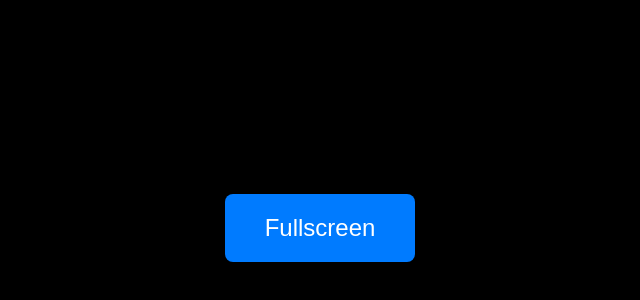
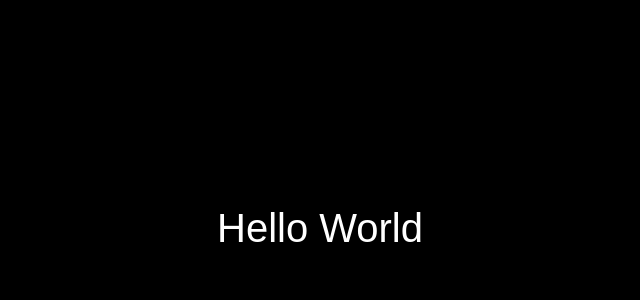
Before and after one commit to papaplaygamer10/Costa, a plain HTML site: page index.html in a window 1280 px wide. Shown: the part 172-472 px from the top of the page, without its empty margins (320-960 px from the left). Drawn offline with Linux system fonts and the light colour scheme.

Commit message:
Update index.html

```diff
--- a/index.html
+++ b/index.html
@@ -14,32 +14,24 @@
             justify-content: center;
             align-items: center;
             background-color: #000;
+            font-family: Arial, sans-serif;
         }
-        #image, #fullscreen-button {
+        #image, #message {
             display: none;
         }
         #image {
             max-width: 100%;
             max-height: 100%;
         }
-        #fullscreen-button {
-            padding: 20px 40px;
-            font-size: 24px;
-            cursor: pointer;
-            border: none;
-            border-radius: 8px;
-            background-color: #007bff;
+        #message {
             color: white;
-            outline: none;
-        }
-        #fullscreen-button:hover {
-            background-color: #0056b3;
+            font-size: 40px;
         }
     </style>
 </head>
 <body>
     <img id="image" src="https://raw.githubusercontent.com/papaplaygamer10/Costa/78664099c290fbe0921709ed62b50bf4dc3b5b64/Screenshot_20250104_220048.jpg" alt="Welcome Image">
-    <button id="fullscreen-button">Fullscreen</button>
+    <div id="message">Hello World</div>
 
     <script>
         window.addEventListener('load', () => {
@@ -57,17 +49,14 @@
             requestFullScreen();
 
             const image = document.getElementById('image');
-            const button = document.getElementById('fullscreen-button');
+            const message = document.getElementById('message');
 
-            // Show image for 3 seconds, then show the button
+            // Show the image for 3 seconds, then show the message
             image.style.display = 'block';
             setTimeout(() => {
                 image.style.display = 'none';
-                button.style.display = 'block';
+                message.style.display = 'block';
             }, 3000);
-
-            // Button functionality to re-enter fullscreen if needed
-            button.addEventListener('click', requestFullScreen);
         });
     </script>
 </body>
```
